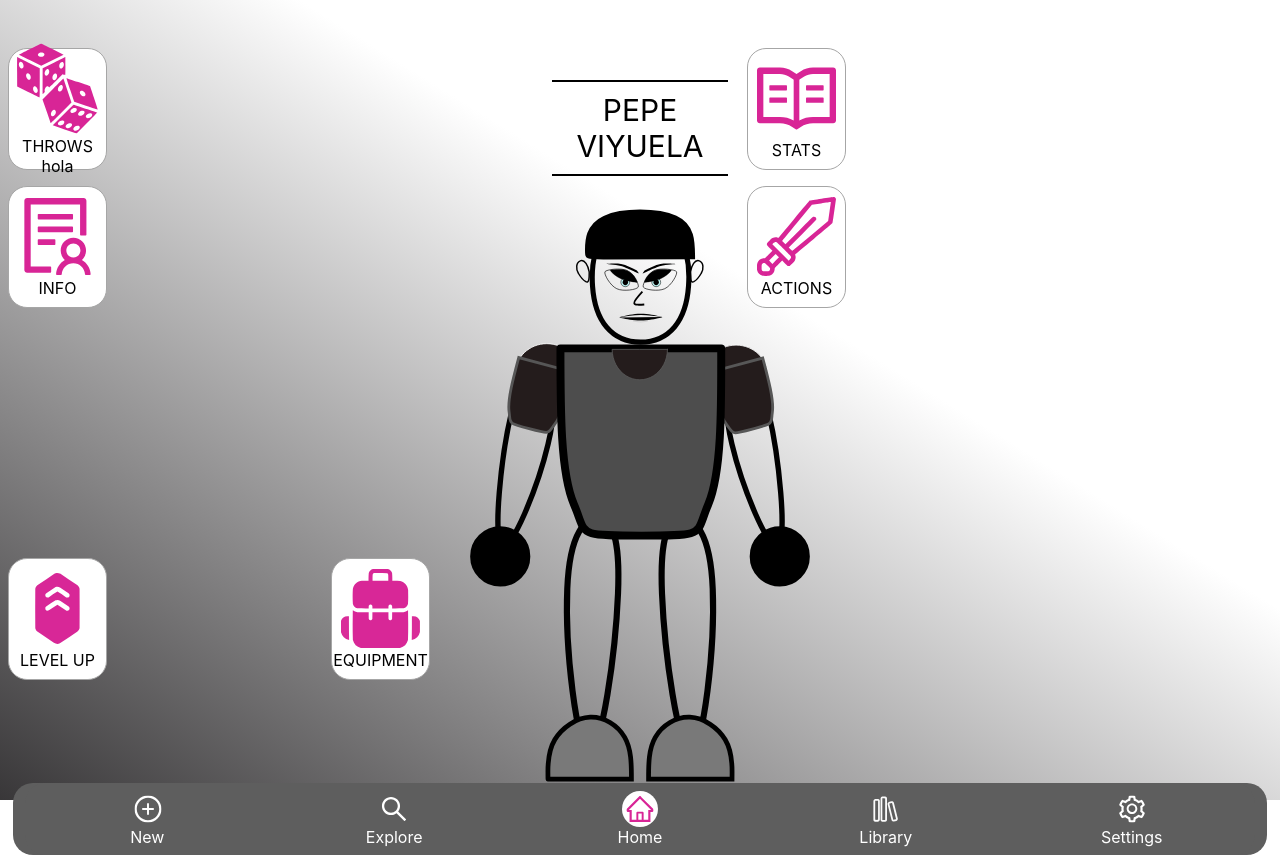
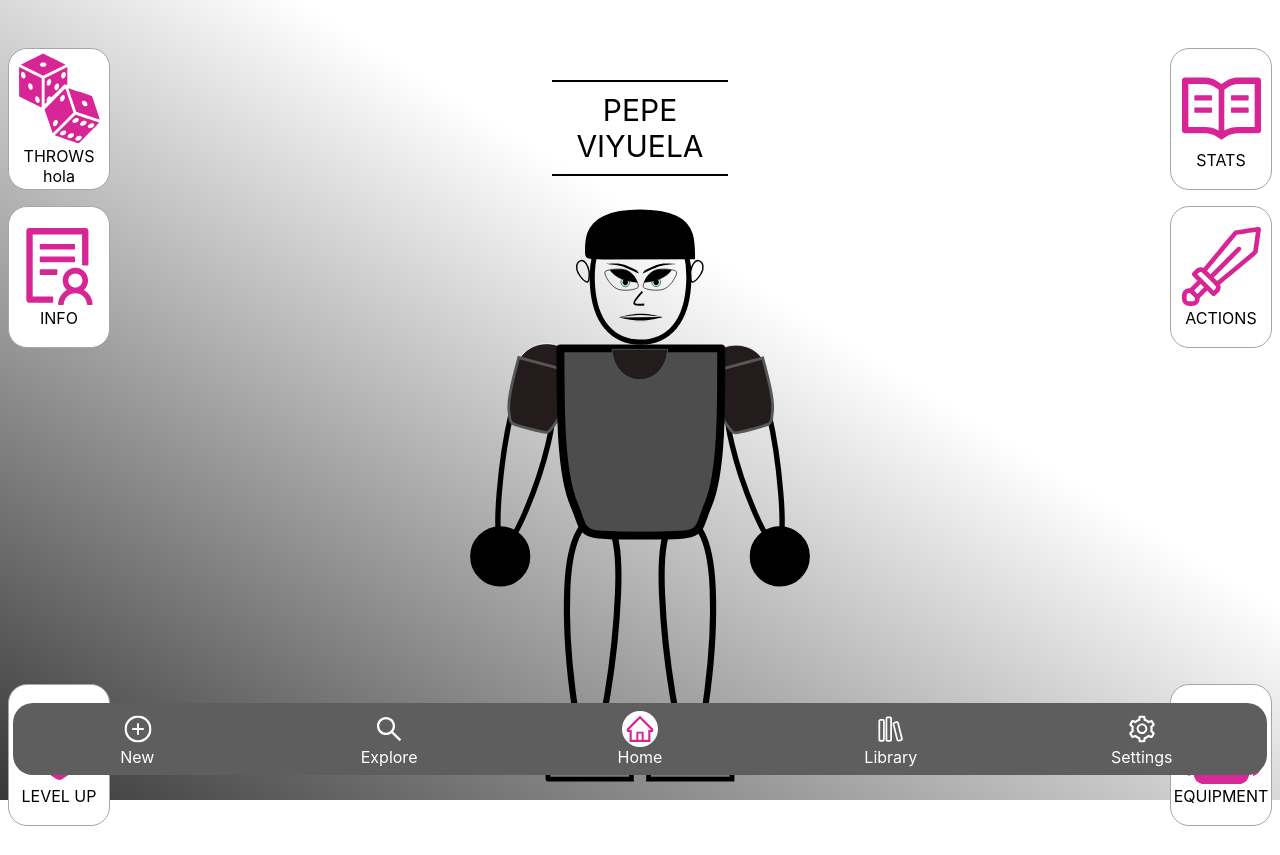
Before and after one commit to mianfiga/CharCCvite, a React (Create React App) app: page / in a window 1280 px wide. After the commit the page ends 826 px from the top, so only its background shows below. Built offline with nearby package versions, Linux system fonts and the light colour scheme.

Commit message:
se ven botones por abajo: PROBLEMA

```diff
--- a/src/components/home_button/HomeButton.css
+++ b/src/components/home_button/HomeButton.css
@@ -1,6 +1,6 @@
 .button_container {
-  width: 97px;
-  height: 120px;
+  width: 100px;
+  height: 140px;
   border: 1px solid #a6a6a6;
   border-radius: 19px;
   display: flex;
@@ -18,14 +18,15 @@
 }
 
 .button_expanded {
-  width: 98%;
-  height: 320%;
-  position: absolute;
+  width: 99vw;
+  height: 83vh;
+  position: relative;
   color: white;
   display: flex;
   justify-content: flex-start;
   align-items: center;
   z-index: 999;
+  overflow: visible;
 }
 
 .button_expanded img {
--- a/src/components/menu_bar/MenuBar.css
+++ b/src/components/menu_bar/MenuBar.css
@@ -6,4 +6,6 @@
     display: flex;
     align-items: center;
     justify-content: center;
+    position: absolute;
+    bottom: 25px;
 }
--- a/src/index.css
+++ b/src/index.css
@@ -1,3 +1,7 @@
+*{
+  overflow-x: hidden;
+}
+
 body {
   margin: 0;
   font-family: -apple-system, BlinkMacSystemFont, 'Segoe UI', 'Roboto', 'Oxygen',
--- a/src/pages/Home/Home.css
+++ b/src/pages/Home/Home.css
@@ -26,13 +26,43 @@
   margin-top: 5em;
 }
 
-
 .char_name span {
   font-size: 30px;
   text-align: center;
 }
 
-.upper_buttons_container {
+.left_buttons_container{
+  position: absolute;
+  display: flex;
+  flex-direction: column;
+  align-items: center;
+  left: 0.5em;
+  gap: 1em;
+  top: 3em;
+}
+
+.right_buttons_container{
+  position: absolute;
+  display: flex;
+  flex-direction: column;
+  align-items: center;
+  right: 0.5em;
+  gap: 1em;
+  top: 3em;
+}
+
+.upper_buttons_container{
+  display: flex;
+  flex-direction: column;
+  align-items: center;
+  gap: 1em;
+}
+
+.lower_buttons_container{
+  margin-top: 20em;
+}
+
+/* .upper_buttons_container {
   display: flex;
   flex-direction: row;
   flex-wrap: wrap;
@@ -57,14 +87,10 @@
   width: 100%;
   left: 0.5em;
   bottom: 15%;
-}
+} */
 
 .char_image {
   width: 340px;
   height: 574.72px;
   margin-top: 2em;
 }
-
-.bar_container{
-  bottom: 0px;
-}
--- a/src/pages/Home/Home.jsx
+++ b/src/pages/Home/Home.jsx
@@ -30,20 +30,28 @@ function Home() {
             alt="character"
             className="char_image"
           />
+          <div className="left_buttons_container">
+            <HomeButton image={THROWS} text={TTEXT}>
+              hola
+            </HomeButton>
             <div className="upper_buttons_container">
-            <HomeButton image={THROWS} text={TTEXT}>hola</HomeButton>
+              <HomeButton image={INFO} text={ITEXT} />
+            </div>
+            <div className="lower_buttons_container">
+              <HomeButton image={LEVELUP} text={LTEXT} />
+            </div>
+          </div>
+          <div className="right_buttons_container">
+            <div className="upper_buttons_container">
               <HomeButton image={STATS} text={STEXT} />
-            <HomeButton image={INFO} text={ITEXT} />
               <HomeButton image={ACTIONS} text={ATEXT} />
             </div>
             <div className="lower_buttons_container">
-            <HomeButton image={LEVELUP} text={LTEXT} />
               <HomeButton image={EQUIPMENT} text={ETEXT} />
             </div>
           </div>
-        <div className="bar_container">
+        </div>
         <MenuBar selectedButton={"HOME"} />
-        </div>
       </div>
     </>
   );
```
Also changed, not shown: 1 other file (tests, documents, lock files or other folders). Lines whose indentation alone changed are shown as unchanged.
